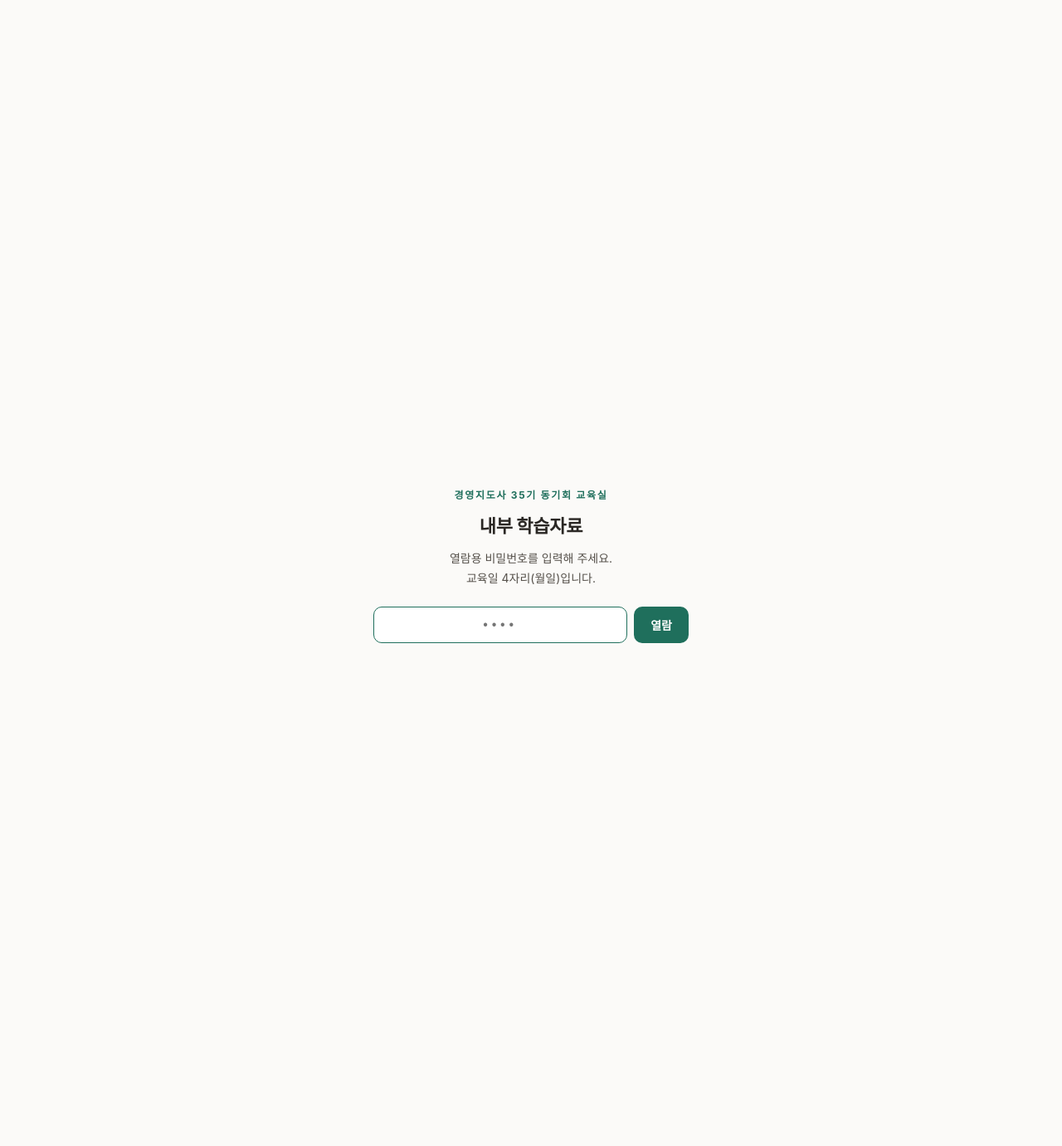
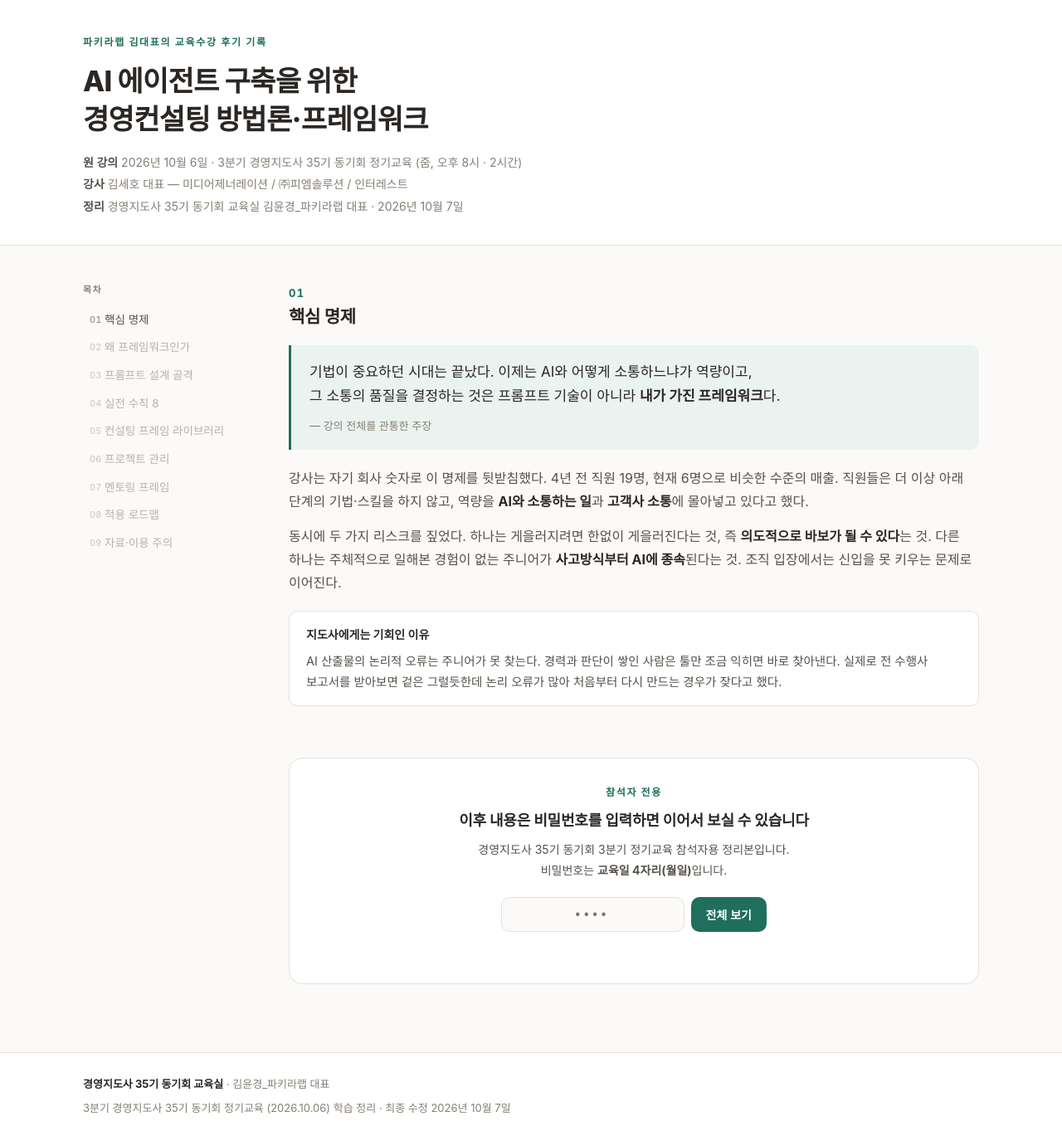
Before and after one commit to ElleKim1004/pachiralab, a Jekyll site: the page admin/consulting_study/index.html, which Jekyll copies as it is, in a window 1280 px wide and 1393 px high. Shown: the top 1381 px of the window at 83% size. Built offline with Jekyll 4.4.1, drawn with Linux system fonts in a browser that asks for light colours.

Commit message:
feat(admin): partial-access gate and notes cleanup

```diff
--- a/admin/consulting_study/index.html
+++ b/admin/consulting_study/index.html
@@ -126,31 +126,23 @@
 <body class="locked">
 
 <style id="gate-style">
-  body.locked > *:not(#gate){display:none !important;}
-  #gate{position:fixed; inset:0; z-index:9999; display:flex; align-items:center; justify-content:center; background:var(--bg); padding:24px;}
-  #gate .box{width:100%; max-width:380px; text-align:center;}
-  #gate .ey{font-size:12px; letter-spacing:.14em; color:var(--accent); font-weight:700; margin:0 0 12px}
-  #gate h1{font-size:22px; line-height:1.45; margin:0 0 10px; color:var(--ink); letter-spacing:-.01em}
-  #gate p.d{font-size:14px; line-height:1.7; color:var(--ink-2); margin:0 0 22px}
-  #gate form{display:flex; gap:8px}
-  #gate input{flex:1; min-width:0; padding:12px 14px; font-size:16px; text-align:center; letter-spacing:.3em; border:1px solid var(--line); border-radius:10px; background:var(--surface); color:var(--ink)}
-  #gate input:focus{outline:none; border-color:var(--accent)}
-  #gate button{padding:12px 20px; font-size:14px; font-weight:700; border:0; border-radius:10px; background:var(--accent); color:#fff; cursor:pointer; white-space:nowrap}
-  #gate .err{margin:14px 0 0; font-size:13px; color:#c0392b; min-height:18px}
+  body.locked #s2, body.locked #s3, body.locked #s4, body.locked #s5,
+  body.locked #s6, body.locked #s7, body.locked #s8, body.locked #s9{display:none !important}
+  body:not(.locked) #lockgate{display:none !important}
+  body.locked .toc ol li + li a{opacity:.42; pointer-events:none}
+  #lockgate{margin:34px 0 10px; padding:30px 24px; text-align:center;
+    border:1px solid var(--line); border-radius:16px; background:var(--surface)}
+  #lockgate .lg-ey{margin:0 0 10px; font-size:12px; letter-spacing:.14em; font-weight:700; color:var(--accent)}
+  #lockgate h3{margin:0 0 10px; font-size:18px; line-height:1.5; color:var(--ink); letter-spacing:-.01em}
+  #lockgate .lg-d{margin:0 0 20px; font-size:14px; line-height:1.75; color:var(--ink-2)}
+  #lockgate form{display:flex; gap:8px; max-width:320px; margin:0 auto}
+  #lockgate input{flex:1; min-width:0; padding:11px 14px; font-size:16px; text-align:center; letter-spacing:.3em;
+    border:1px solid var(--line); border-radius:10px; background:var(--bg); color:var(--ink)}
+  #lockgate input:focus{outline:none; border-color:var(--accent)}
+  #lockgate button{padding:11px 18px; font-size:14px; font-weight:700; border:0; border-radius:10px;
+    background:var(--accent); color:#fff; cursor:pointer; white-space:nowrap}
+  #lockgate .lg-err{margin:14px 0 0; font-size:13px; color:#c0392b; min-height:18px}
 </style>
-
-<div id="gate">
-  <div class="box">
-    <p class="ey">경영지도사 35기 동기회 교육실</p>
-    <h1>내부 학습자료</h1>
-    <p class="d">열람용 비밀번호를 입력해 주세요.<br>교육일 4자리(월일)입니다.</p>
-    <form id="gateForm" autocomplete="off">
-      <input id="gatePw" type="password" inputmode="numeric" maxlength="8" placeholder="••••" aria-label="비밀번호">
-      <button type="submit">열람</button>
-    </form>
-    <p class="err" id="gateErr"></p>
-  </div>
-</div>
 
 <header class="top">
   <div class="wrap">
@@ -197,6 +189,17 @@
       <p>AI 산출물의 논리적 오류는 주니어가 못 찾는다. 경력과 판단이 쌓인 사람은 툴만 조금 익히면 바로 찾아낸다. 실제로 전 수행사 보고서를 받아보면 겉은 그럴듯한데 논리 오류가 많아 처음부터 다시 만드는 경우가 잦다고 했다.</p>
     </div>
   </section>
+
+  <div id="lockgate">
+    <p class="lg-ey">참석자 전용</p>
+    <h3>이후 내용은 비밀번호를 입력하면 이어서 보실 수 있습니다</h3>
+    <p class="lg-d">경영지도사 35기 동기회 3분기 정기교육 참석자용 정리본입니다.<br>비밀번호는 <b>교육일 4자리(월일)</b>입니다.</p>
+    <form id="gateForm" autocomplete="off">
+      <input id="gatePw" type="password" inputmode="numeric" maxlength="8" placeholder="••••" aria-label="비밀번호">
+      <button type="submit">전체 보기</button>
+    </form>
+    <p class="lg-err" id="gateErr"></p>
+  </div>
 
   <section id="s2">
     <h2><span class="num">02</span>왜 프레임워크인가</h2>
@@ -448,11 +451,7 @@
         <li>프레임 장표에는 <strong>Sample 워터마크</strong>가 찍혀 있다. 강사 회사의 영업·제안용 자료라는 뜻이다.</li>
         <li>교재에는 <strong>강사 개인 연락처</strong>가 포함되어 있다.</li>
       </ul>
-      <p style="margin-top:10px">원본은 별도로 보관하고, 재배포나 외부 공개 전에는 강사에게 범위를 확인할 것. 구조를 배워 <strong>우리 버전으로 다시 그리는 것</strong>이 저작권 문제까지 함께 해결하는 길이다.</p>
-    </div>
-    <div class="callout warn">
-      <p class="ct">이 페이지의 접근 범위</p>
-      <p><code>/admin/</code> 경로는 폴더 이름일 뿐 <strong>접근 제한이 걸려 있지 않다.</strong> URL을 아는 사람은 누구나 열람할 수 있다(검색엔진 색인만 차단해 두었다). 외부에 공개되면 곤란한 내용은 이 페이지에 적지 말 것.</p>
+      <p style="margin-top:10px">원본은 별도로 보관하고, 재배포나 외부 공개 전에는 강사에게 범위를 확인할 것. 구조를 배워 <strong>자신의 버전으로 다시 그리는 것</strong>이 저작권 문제까지 함께 해결하는 길이다.</p>
     </div>
     <p style="font-size:14px;color:var(--ink-3)">강의 내용과 사례·표현의 저작권은 김세호 대표에게 있다. 이 문서는 파키라랩 내부 학습·실무 적용을 목적으로 작성한 요약본이다.</p>
   </section>
```
Also changed, not shown: other parts of admin/consulting_study/index.html (+1 -2 lines).
